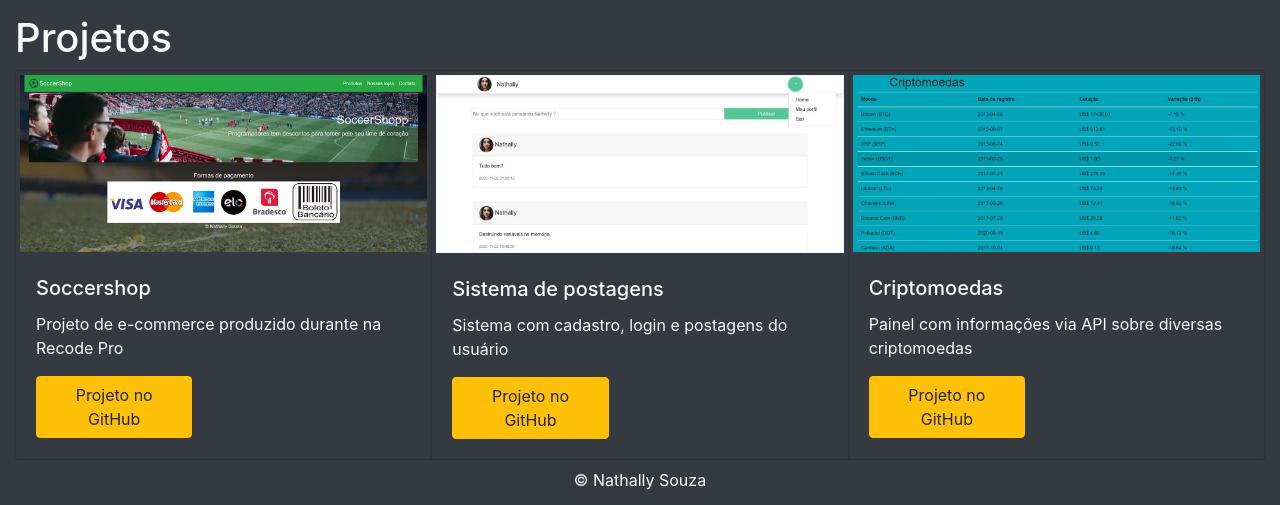
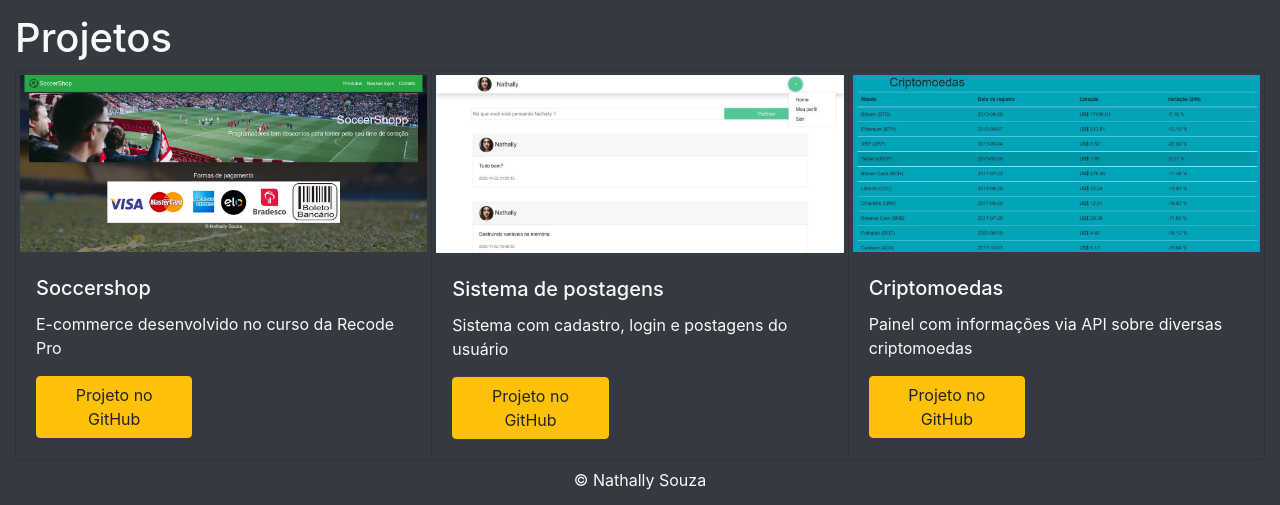
Before and after one commit to nathsouzadev/nathally, a React (Create React App) app: page / in a window 1280 px wide. Shown: the part 380-885 px from the top of the page. Built offline with nearby package versions, Linux system fonts and the light colour scheme.

Commit message:
cards components

```diff
--- /dev/null
+++ b/src/components/Cards/card.jsx
@@ -0,0 +1,14 @@
+const Card = (props) => {
+    return(
+        <div className="card bg-dark">
+            <img src={props.image} className="card-img-top p-1" alt={props.children}/>
+            <div className="card-body">
+                <h5 className="card-title">{props.children}</h5>
+                <p className="card-text">{props.info}</p>
+                <a href={props.url} target="_blank" rel="noreferrer" className="btn btn-warning col-sm-12 col-lg-5">Projeto no GitHub</a>
+            </div>
+        </div>
+    )
+}
+
+export default Card;
--- a/src/components/Home/Cards.jsx
+++ b/src/components/Home/Cards.jsx
@@ -1,50 +1,32 @@
 import React from 'react';
+import Card from '../Cards/card';
 import soccer from '../../assets/soccer.png';
 import cripto from '../../assets/criptomoedas.jpg';
 import posts from '../../assets/posts.jpg';
 
 const Cards = () => {
 
-    function soccerApp(){
-        window.open("https://github.com/nathyts/soccershop");
-    }
-
-    function postsApp(){
-        window.open("https://github.com/nathyts/login");
-    }
-
-    function criptoApp(){
-        window.open("https://github.com/nathyts/everis_bootcamp/tree/main/criptomoedas");
-    }
-
     return(
         <>
             <h1>Projetos</h1>
             <div className="card-group">
-                <div className="card bg-dark">
-                    <img src={soccer} className="card-img-top p-1" alt=".Soccershop"/>
-                    <div className="card-body">
-                        <h5 className="card-title">Soccershop</h5>
-                        <p className="card-text">Projeto de e-commerce produzido durante na Recode Pro</p>
-                        <button onClick={soccerApp} className="btn btn-warning col-sm-12 col-lg-5">Projeto no GitHub</button>
-                    </div>
-                </div>
-                <div className="card bg-dark">
-                    <img src={posts} className="card-img-top p-1" alt="Posts"/>
-                    <div className="card-body">
-                        <h5 className="card-title">Sistema de postagens</h5>
-                        <p className="card-text">Sistema com cadastro, login e postagens do usuário</p>
-                        <button onClick={postsApp} className="btn btn-warning col-sm-12 col-lg-5">Projeto no GitHub</button>
-                    </div>
-                </div>
-                <div className="card bg-dark">
-                    <img src={cripto} className="card-img-top p-1" alt="Criptomoedas"/>
-                    <div className="card-body">
-                        <h5 className="card-title">Criptomoedas</h5>
-                        <p className="card-text">Painel com informações via API sobre diversas criptomoedas</p>
-                        <button onClick={criptoApp} className="btn btn-warning col-sm-12 col-lg-5">Projeto no GitHub</button>
-                    </div>
-                </div>
+                <Card image={soccer}
+                    info="E-commerce desenvolvido no curso da Recode Pro"
+                    url="https://github.com/nathyts/soccershop">
+                        Soccershop
+                </Card>
+
+                <Card image={posts}
+                    info="Sistema com cadastro, login e postagens do usuário"
+                    url="https://github.com/nathyts/login">
+                        Sistema de postagens
+                </Card>
+
+                <Card image={cripto}
+                    info="Painel com informações via API sobre diversas criptomoedas"
+                    url="https://github.com/nathyts/everis_bootcamp/tree/main/criptomoedas">
+                        Criptomoedas
+                </Card>
             </div>
         </>
     )
```
Also changed, not shown: 1 other file (tests, documents, lock files or other folders).
